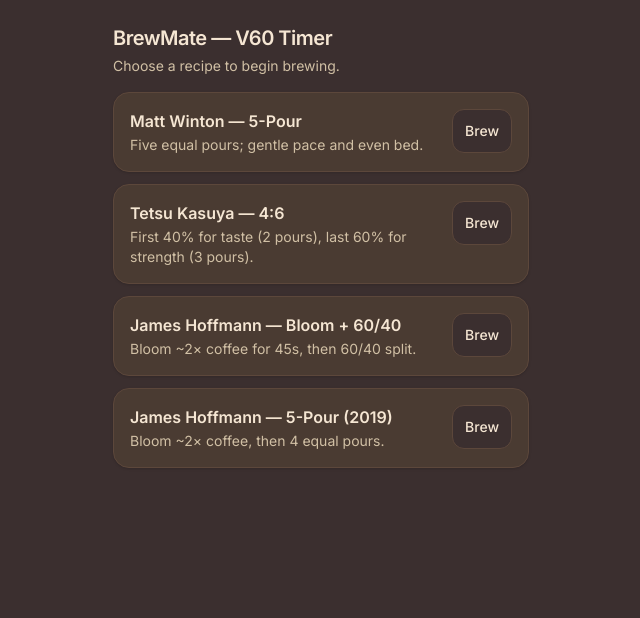
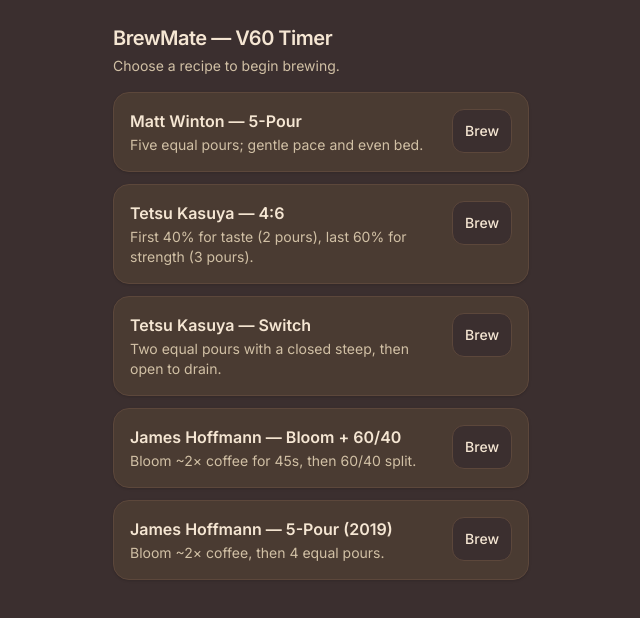
Before and after one commit to krayxSayajin/v60-timer, a React (Vite) app: page / in a window 1280 px wide. Shown: the top 618 px of the page, without its empty margins (319-959 px from the left). Built offline with nearby package versions, Linux system fonts and the light colour scheme.

Commit message:
feat: add Kasuya switch recipe

```diff
--- a/src/recipes.js
+++ b/src/recipes.js
@@ -40,6 +40,22 @@
     },
   },
   {
+    id: "kasuyaSwitch",
+    name: "Tetsu Kasuya — Switch",
+    desc: "Two equal pours with a closed steep, then open to drain.",
+    defaultTemp: 93,
+    buildSteps: (coffeeG, ratio) => {
+      const total = Math.round(coffeeG * ratio);
+      const p1 = Math.round(total / 2);
+      const p2 = total - p1; // ensure sums to total
+      return [
+        { label: "Pour 1 (open)", volume: p1, durationSec: 45 },
+        { label: "Pour 2 (close)", volume: p2, durationSec: 75 },
+        { label: "Drawdown", volume: 0, durationSec: 60 },
+      ];
+    },
+  },
+  {
     id: "hoffmann6040",
     name: "James Hoffmann — Bloom + 60/40",
     desc: "Bloom ~2× coffee for 45s, then 60/40 split.",
```
Also changed, not shown: 2 other files (tests, documents, lock files or other folders).
